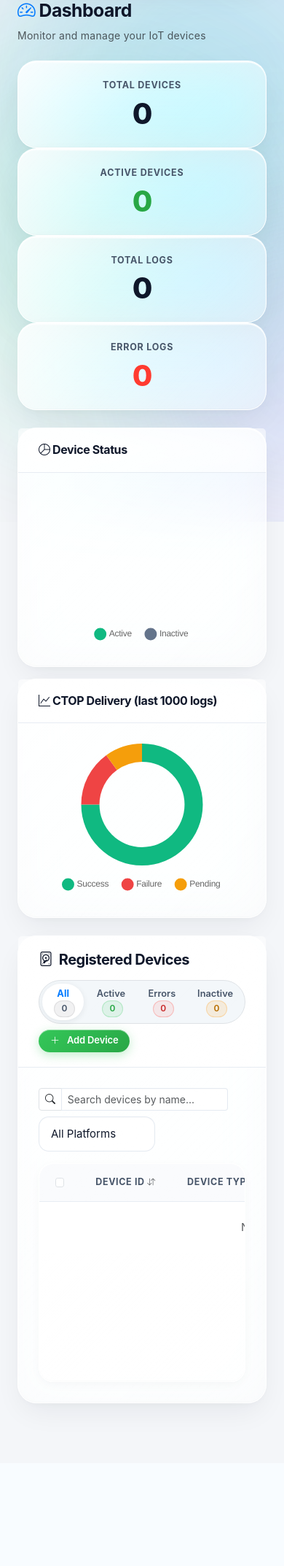
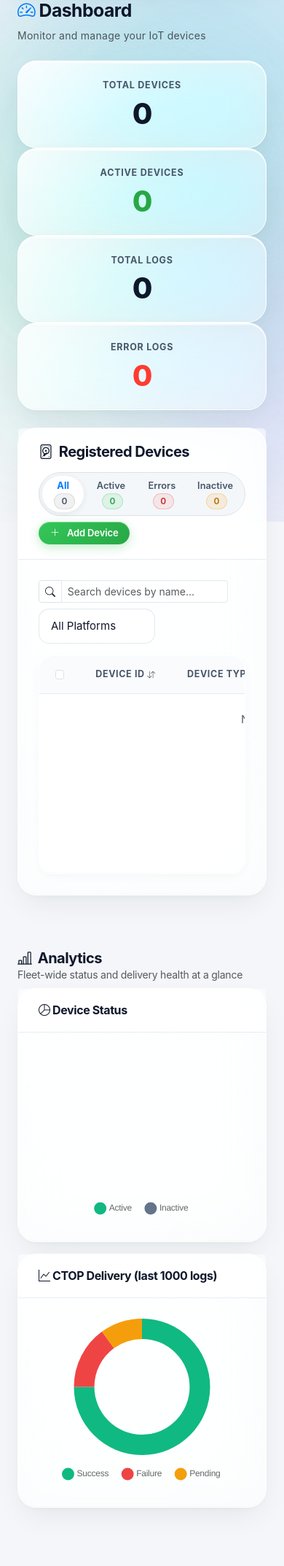
Before and after one commit to aditya08deole/Middleware-Evr-Ctop, a Flask app: page / in a window 390 px wide. Shown: the part 129-2275 px from the top of the page at 73% size. Before the commit the page ends 2066 px from the top, so only its background shows below. Run offline with Flask 3, Linux system fonts and the light colour scheme; data that the repository does not hold is empty; parts of the project's set-up code (start-up, migrations or seed data) failed here and were passed over.

Commit message:
Move dashboard analytics charts to the bottom, under their own heading
They previously sat between the stats cards and the devices table, which
crowded the page right where the device list needs the most attention.
Now they're a clearly-labeled "Analytics" section after the devices list,
with a bit more vertical breathing room and a plain positioned container
(rather than flex-centering) so Chart.js's own responsive sizing isn't
fought by the layout.

Co-Authored-By: Claude Sonnet 5 <noreply@anthropic.com>

```diff
--- a/templates/dashboard.html
+++ b/templates/dashboard.html
@@ -42,26 +42,6 @@
     </div>
 </div>
 
-
-<!-- Analytics -->
-<div class="row mb-4">
-    <div class="col-md-6 mb-3 mb-md-0">
-        <div class="card h-100">
-            <div class="card-header"><h6 class="mb-0"><i class="bi bi-pie-chart"></i> Device Status</h6></div>
-            <div class="card-body" style="height: 240px;">
-                <canvas id="statusChart"></canvas>
-            </div>
-        </div>
-    </div>
-    <div class="col-md-6">
-        <div class="card h-100">
-            <div class="card-header"><h6 class="mb-0"><i class="bi bi-graph-up"></i> CTOP Delivery (last 1000 logs)</h6></div>
-            <div class="card-body" style="height: 240px;">
-                <canvas id="successFailureChart"></canvas>
-            </div>
-        </div>
-    </div>
-</div>
 
 <!-- Devices List -->
 <div class="row">
@@ -144,6 +124,30 @@
                         </tbody>
                     </table>
                 </div>
+            </div>
+        </div>
+    </div>
+</div>
+
+<!-- Analytics -->
+<div class="mt-5 mb-2">
+    <h5 class="fw-bold mb-0"><i class="bi bi-bar-chart-line me-1"></i> Analytics</h5>
+    <p class="text-muted mb-0" style="font-size: 0.875rem;">Fleet-wide status and delivery health at a glance</p>
+</div>
+<div class="row mb-4">
+    <div class="col-md-6 mb-3 mb-md-0">
+        <div class="card h-100">
+            <div class="card-header"><h6 class="mb-0"><i class="bi bi-pie-chart"></i> Device Status</h6></div>
+            <div class="card-body" style="height: 260px; position: relative;">
+                <canvas id="statusChart"></canvas>
+            </div>
+        </div>
+    </div>
+    <div class="col-md-6">
+        <div class="card h-100">
+            <div class="card-header"><h6 class="mb-0"><i class="bi bi-graph-up"></i> CTOP Delivery (last 1000 logs)</h6></div>
+            <div class="card-body" style="height: 260px; position: relative;">
+                <canvas id="successFailureChart"></canvas>
             </div>
         </div>
     </div>
```
